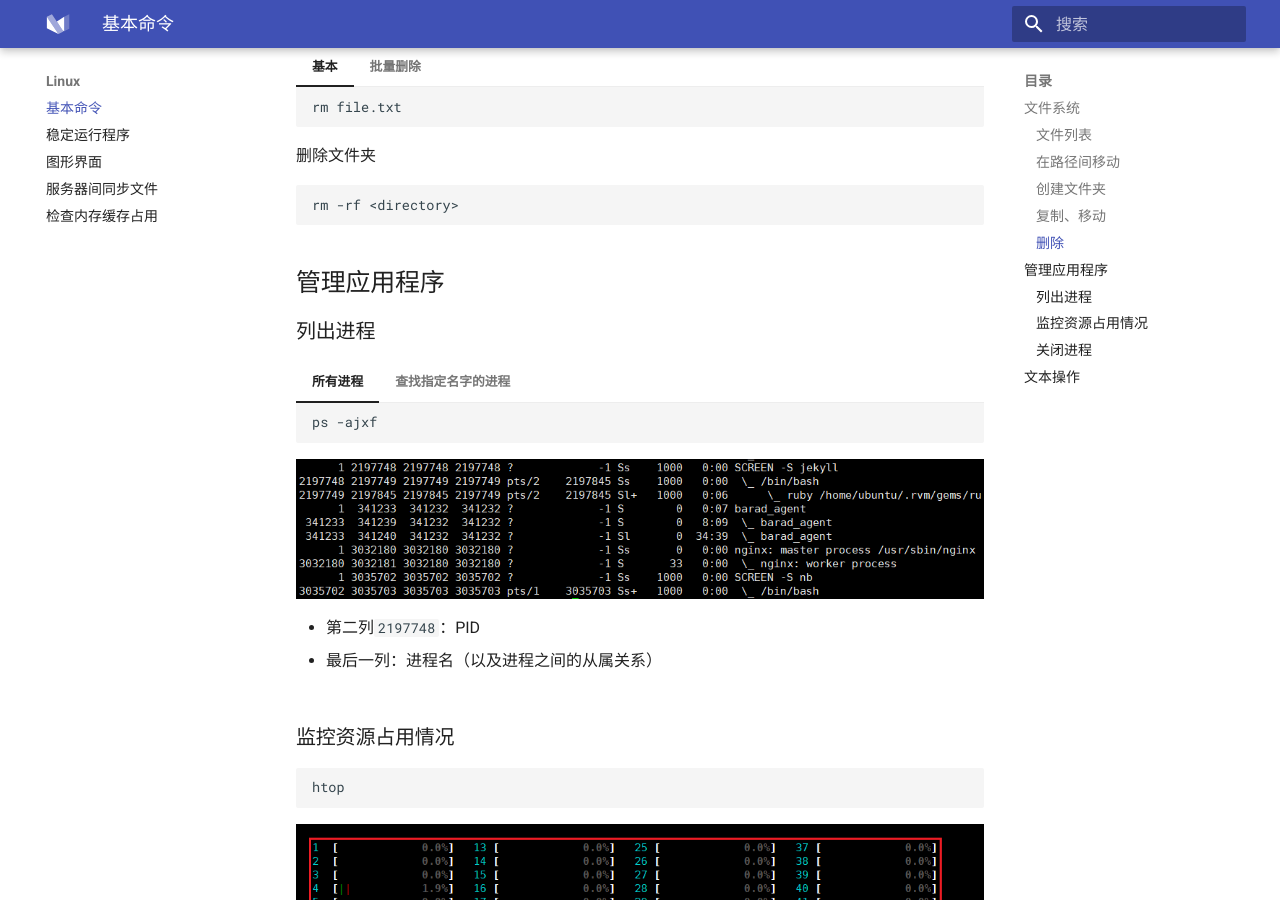
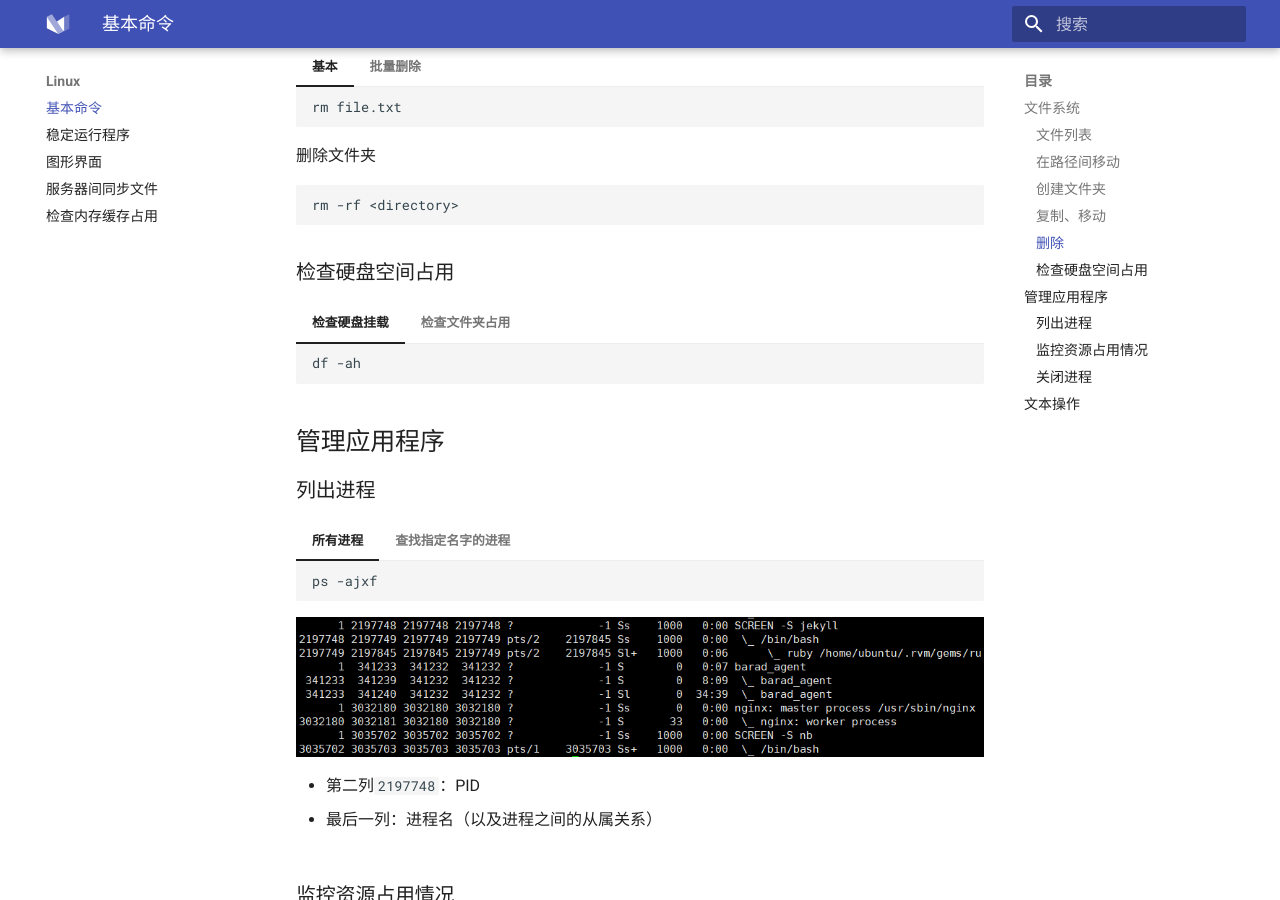
Before and after one commit to Wenzhi-Ding/Server-User-Guide, an MkDocs documentation site: the page built from docs/08-linux/basic.md, in a window 1280 px wide and 900 px high, scrolled down 1678 px. Built offline with MkDocs 1.6.1 and Material for MkDocs 9.7.7, drawn with Linux system fonts in a browser that asks for light colours.

Commit message:
Add hard drive check

````diff
--- a/docs/08-linux/basic.md
+++ b/docs/08-linux/basic.md
@@ -112,6 +112,20 @@ mv <source> <destination>
 rm -rf <directory>
 ```
 
+### 检查硬盘空间占用
+
+=== "检查硬盘挂载"
+
+    ```bash
+    df -ah
+    ```
+
+=== "检查文件夹占用"
+
+    ```bash
+    du -sh <folder>
+    ```
+
 ## 管理应用程序
 
 ### 列出进程
````
